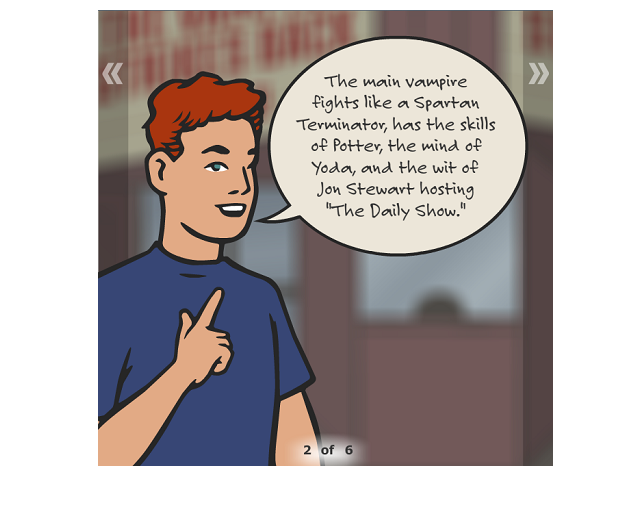
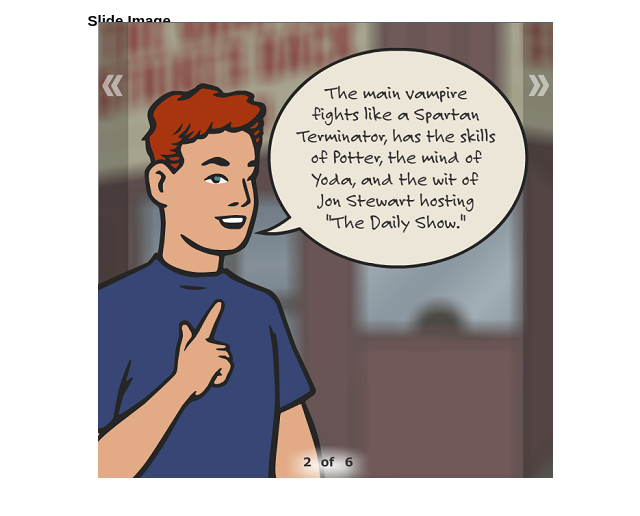
Before and after one commit to gconp/autocall, a plain HTML site: page index.html in a window 1280 px wide. Shown: the whole page, without its empty margins (315-955 px from the left). Drawn offline with Linux system fonts and the light colour scheme.

Commit message:
added heading

```diff
--- a/index.html
+++ b/index.html
@@ -14,6 +14,7 @@
 </head>
 <body>
 <div class="container">
+<h2>Slide Image</h2>
   <div id="slide">
      <img src='img/slide1.png' class="imgStyle"/>
   </div>
```
